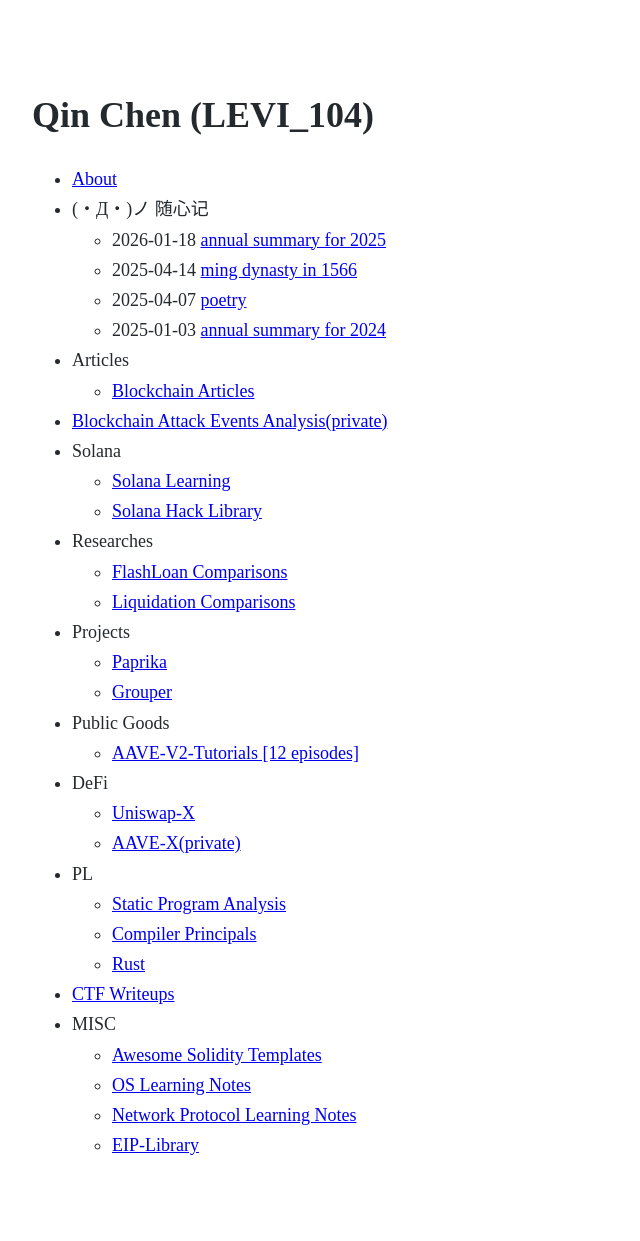
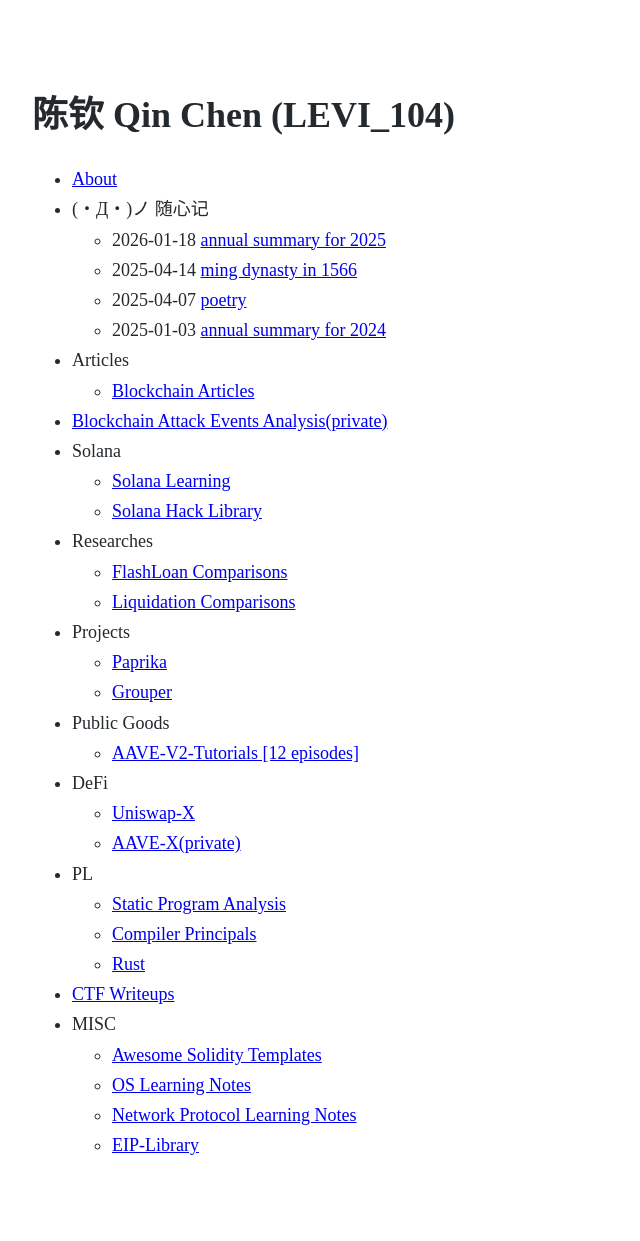
Before and after one commit to chen4903/chen4903.github.io, a Jekyll site: the page built from index.md, in a window 1280 px wide. Shown: the whole page, without its empty margins (0-640 px from the left). Built offline with Jekyll 4.4.1, drawn with Linux system fonts in a browser that asks for light colours.

Commit message:
chore: title

```diff
--- a/_config.yml
+++ b/_config.yml
@@ -1,4 +1,4 @@
-title: Qin Chen (LEVI_104) # name of the site
+title: 陈钦 Qin Chen (LEVI_104) # name of the site
 author: Qin Chen # name of site's author
 email: 0xlevi104@gmail.com # email of site's author
 url: https://riggraz.dev # root address of the site
```
